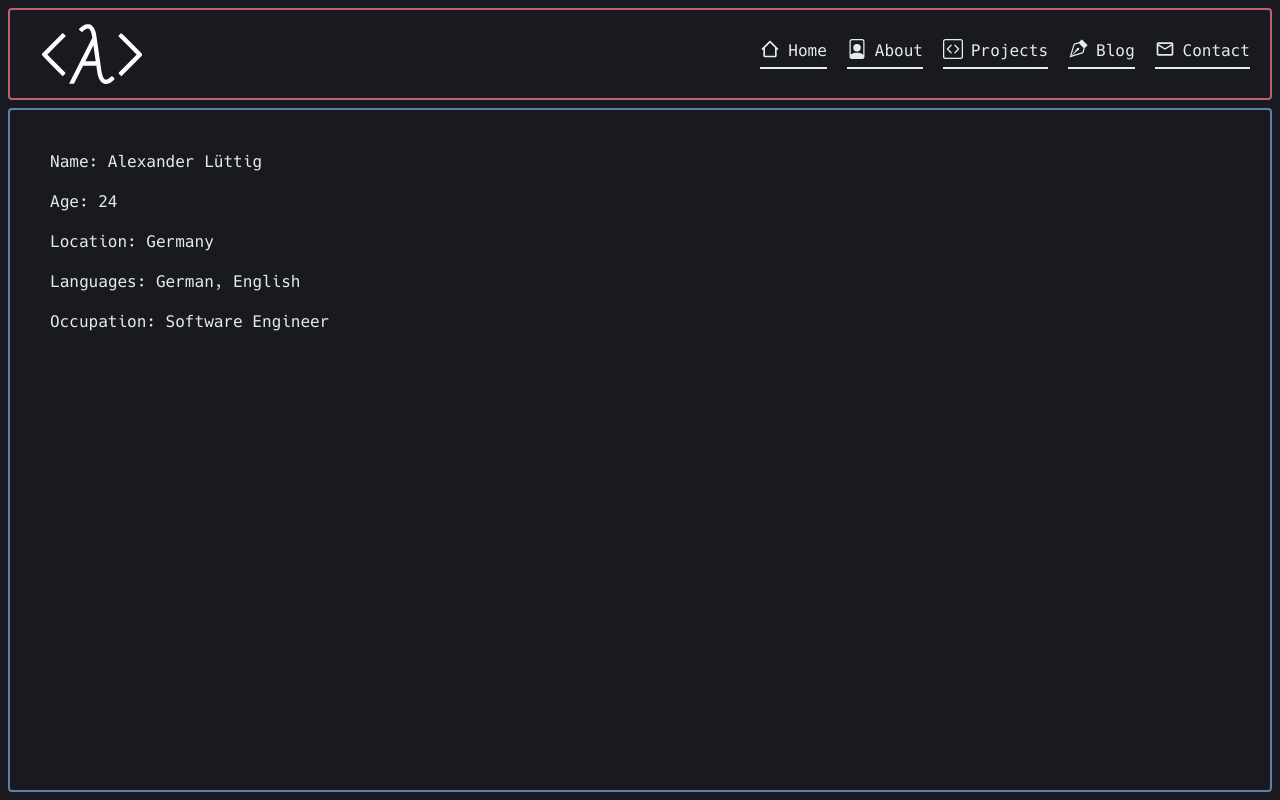
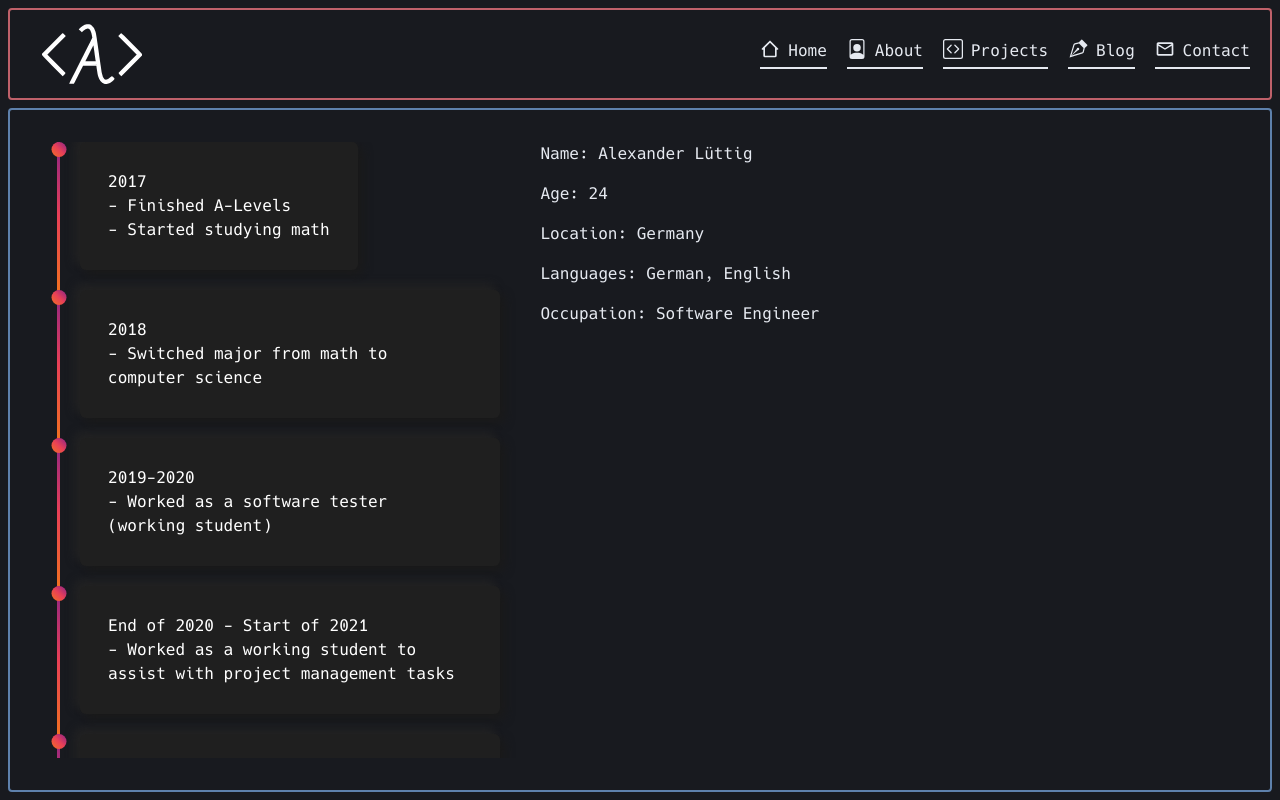
Before and after one commit to alexanderluettig/personal-website, a Next.js app: page /about in a window 1280 px wide. Built offline with nearby package versions, Linux system fonts and the light colour scheme.

Commit message:
added timeline (please dont look at my css)

```diff
--- a/src/components/home/websiteView.tsx
+++ b/src/components/home/websiteView.tsx
@@ -14,7 +14,7 @@ const WebsiteView: React.FC = () => {
                     />
                 </div>
                 <div className="overflow-hidden overflow-y-auto h-full flex justify-center space-y-3 mr-2">
-                    <p className="pr-6 pl-8">
+                    <div className="pr-6 pl-8">
                         <p>
                             Hey Ho, I&apos;m Alex, a passionate software
                             developer with a deep affinity for everything
@@ -78,7 +78,7 @@ const WebsiteView: React.FC = () => {
                             forward to sharing my passion and experiences with
                             you!
                         </p>
-                    </p>
+                    </div>
                 </div>
             </div>
         </div>
--- /dev/null
+++ b/src/components/timeline/timeline.module.css
@@ -0,0 +1,40 @@
+.timelineContent {
+    padding: 20px;
+    background: #1f1f1f;
+    -webkit-box-shadow: 5px 5px 10px #1a1a1a, -5px -5px 10px #242424;
+    box-shadow: 5px 5px 10px #1a1a1a, -5px -5px 10px #242424;
+    border-radius: 5px;
+    color: white;
+    padding: 1.75rem;
+    transition: 0.4s ease;
+    overflow-wrap: break-word !important;
+    margin: 1rem;
+    margin-bottom: 20px;
+    border-radius: 6px;
+}
+
+.timelineComponent {
+    margin: 0px 20px 20px 20px;
+}
+
+@media screen and (min-width: 768px) {
+    .timelineMiddle {
+        position: relative;
+        background-image: linear-gradient(45deg, #f27121, #e94057, #8a2387);
+        width: 3px;
+        min-width: 3px;
+        height: 100%;
+        margin-left: 15px;
+    }
+    .timelineCircle {
+        position: absolute;
+        top: 0;
+        left: 50%;
+        width: 15px;
+        height: 15px;
+        border-radius: 50%;
+        background-image: linear-gradient(45deg, #f27121, #e94057, #8a2387);
+        -webkit-transform: translateX(-50%);
+        transform: translateX(-50%);
+    }
+}
--- /dev/null
+++ b/src/components/timeline/timeline.tsx
@@ -0,0 +1,58 @@
+import { time } from 'console';
+import styles from './timeline.module.css';
+
+interface TimelineProps {}
+
+const timeLineElements = [
+    { title: '2017', text: ['- Finished A-Levels', '- Started studying math'] },
+    { title: '2018', text: ['- Switched major from math to computer science'] },
+    {
+        title: '2019-2020',
+        text: ['- Worked as a software tester (working student)'],
+    },
+    {
+        title: 'End of 2020 - Start of 2021',
+        text: [
+            '- Worked as a working student to assist with project management tasks',
+        ],
+    },
+    {
+        title: 'End of 2021',
+        text: ['- Started working as a software developer (working student)'],
+    },
+    {
+        title: 'End of 2022',
+        text: [
+            '- Graduated with a bachelor of science in computer science',
+            '- Started working as a software developer (fulltime at SparePartsNow)',
+        ],
+    },
+];
+
+const Timeline: React.FC<TimelineProps> = () => {
+    return (
+        <div className="w-[40%] h-full flex flex-col overflow-hidden overflow-y-auto">
+            {timeLineElements.map((element, index) => {
+                return (
+                    <div key={index} className="flex flex-row">
+                        <div className={styles.timelineMiddle}>
+                            <div className={styles.timelineCircle}></div>
+                        </div>
+                        <div
+                            className={`${styles.timelineComponent} ${styles.timelineContent}`}
+                        >
+                            <h3>{element.title}</h3>
+                            <div>
+                                {element.text.map((e, i) => (
+                                    <p key={i}>{e}</p>
+                                ))}
+                            </div>
+                        </div>
+                    </div>
+                );
+            })}
+        </div>
+    );
+};
+
+export default Timeline;
--- a/src/pages/about/index.tsx
+++ b/src/pages/about/index.tsx
@@ -1,6 +1,6 @@
 import Head from 'next/head';
-import Link from 'next/link';
 import config from '../../../config.json';
+import Timeline from '../../components/timeline/timeline';
 
 const About: React.FC = () => {
     return (
@@ -9,7 +9,8 @@ const About: React.FC = () => {
                 <title>About</title>
             </Head>
 
-            <div className="h-full border-2 rounded border-dark-yellow p-10">
+            <div className="h-full w-full overflow-hidden overflow-y-auto flex border-2 rounded border-dark-yellow p-8 space-x-5">
+                <Timeline />
                 <div className="space-y-4">
                     <p>Name: {config.name}</p>
                     <p>
```
